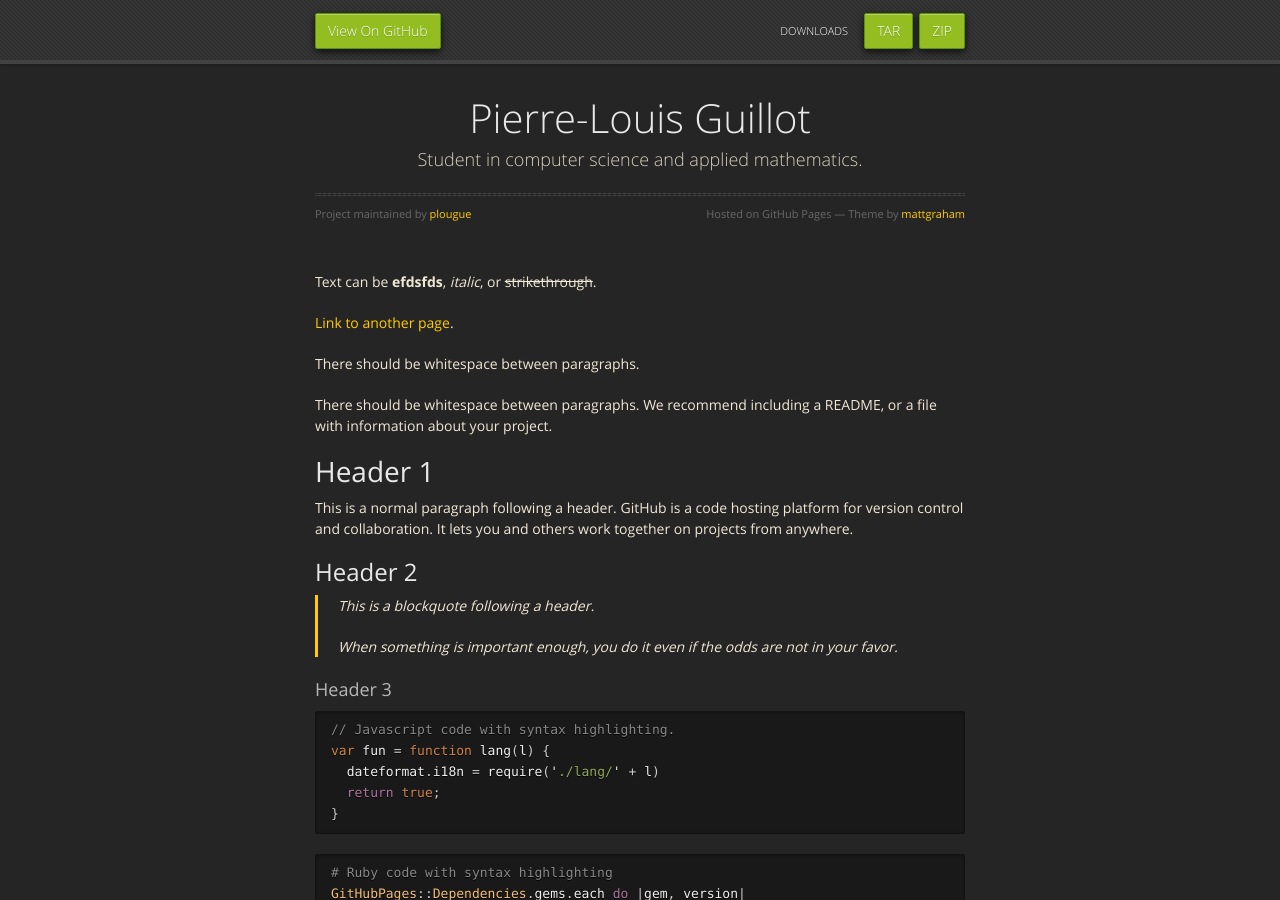
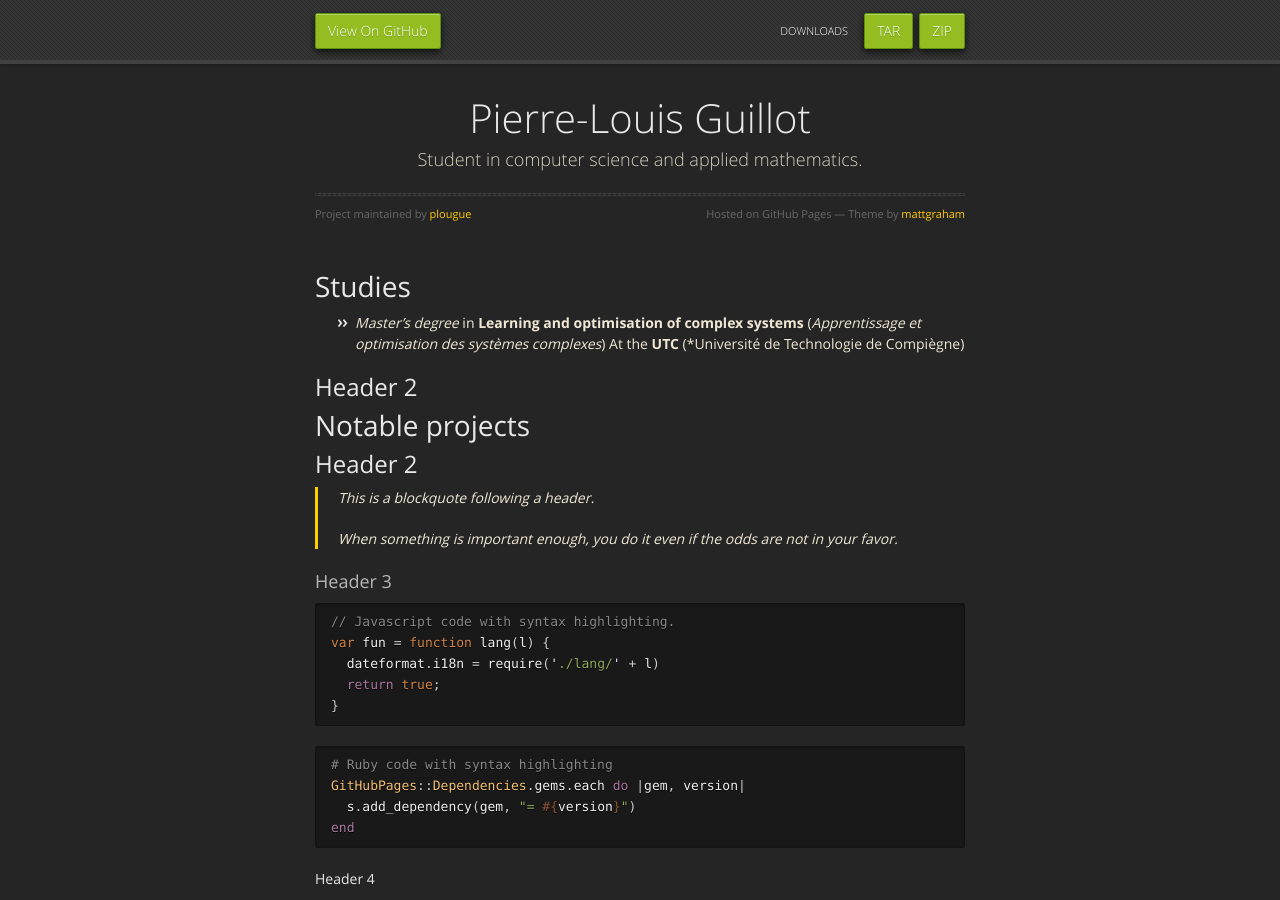
Before and after one commit to plougue/plougue.github.io, a Jekyll site: the page built from index.md, in a window 1280 px wide and 900 px high. Built offline with Jekyll 4.4.1, drawn with Linux system fonts in a browser that asks for light colours; our own code applies the rules of GitHub Pages for plain Markdown files.

Commit message:
Update index.md

```diff
--- a/index.md
+++ b/index.md
@@ -2,17 +2,17 @@
 layout: default
 ---
 
-Text can be **efdsfds**, _italic_, or ~~strikethrough~~.
+# Studies
 
-[Link to another page](./another-page.html).
+* *Master's degree* in **Learning and optimisation of complex systems** (*Apprentissage et optimisation des systèmes complexes*)
+At the **UTC** (*Université de Technologie de Compiègne)
 
-There should be whitespace between paragraphs.
 
-There should be whitespace between paragraphs. We recommend including a README, or a file with information about your project.
 
-# Header 1
+## Header 2
 
-This is a normal paragraph following a header. GitHub is a code hosting platform for version control and collaboration. It lets you and others work together on projects from anywhere.
+
+# Notable projects
 
 ## Header 2
 
```
